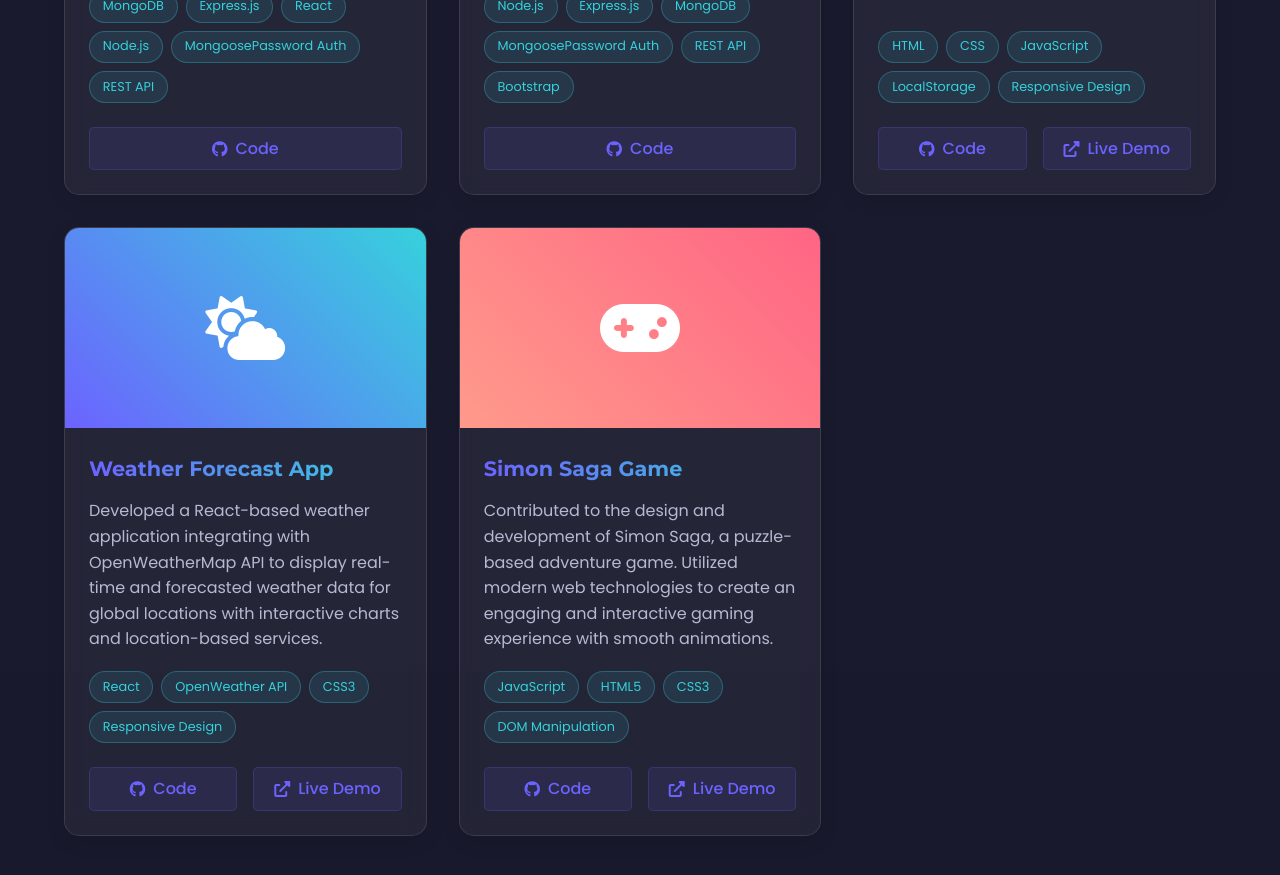
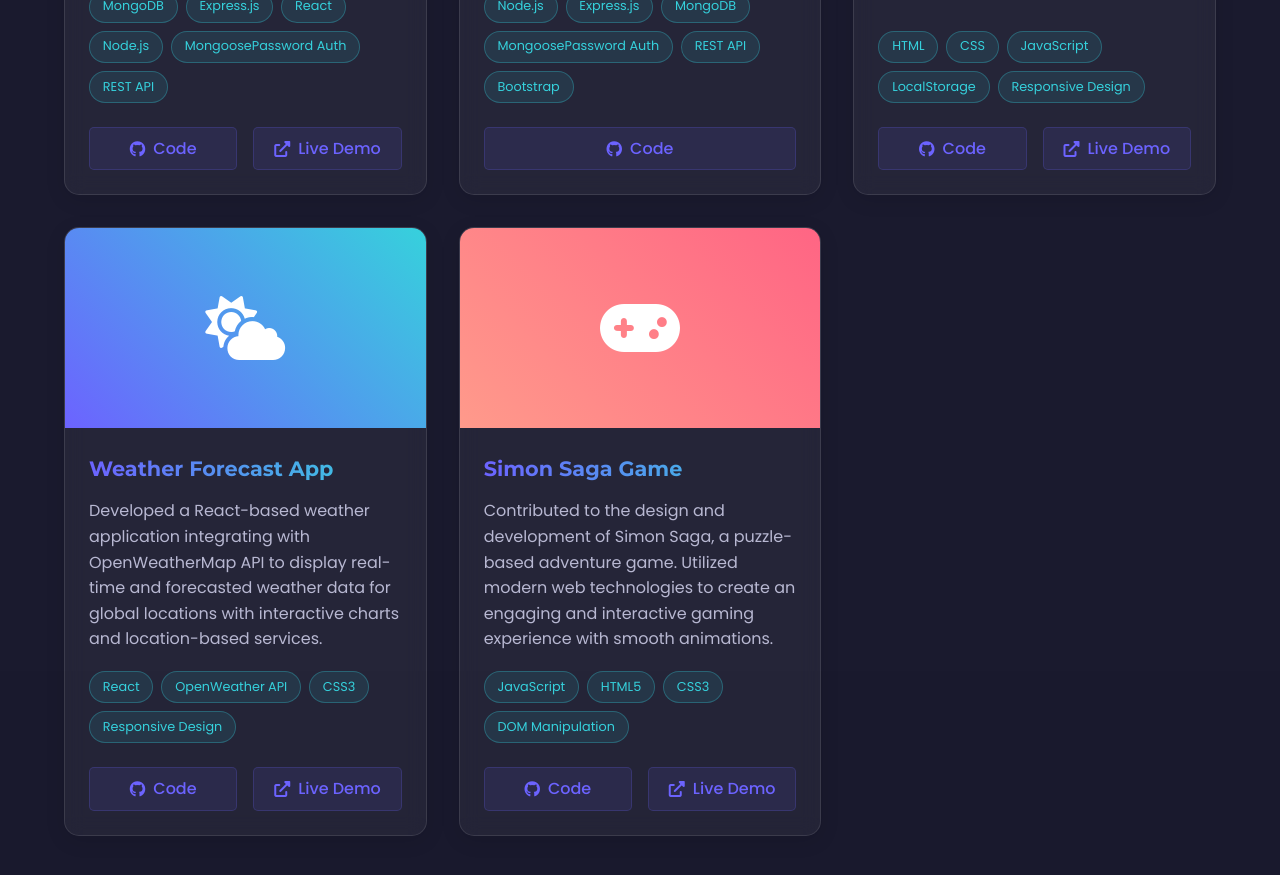
Before and after one commit to Adarshpandey80/Portfolio-REACT, a React (Vite) app: page / in a window 1280 px wide. Shown: the part 4240-5115 px from the top of the page. Built offline with nearby package versions, Linux system fonts and the light colour scheme; the HTML template or start-up script is replaced by a standard one.

Commit message:
Add live project link

```diff
--- a/src/components/Projects.jsx
+++ b/src/components/Projects.jsx
@@ -44,7 +44,7 @@ const Projects = () => {
       technologies: ["MongoDB", "Express.js", "React", "Node.js", "MongoosePassword Auth", "REST API"],
       icon: "fas fa-plane",
       github: "https://github.com/Adarshpandey80/Wonderlust",
-      // live: "https://travel-website-adarsh.vercel.app"
+      live: "https://wonderlust-ncbd.onrender.com"
     },
     {
       title: "Worker Finder",
```
